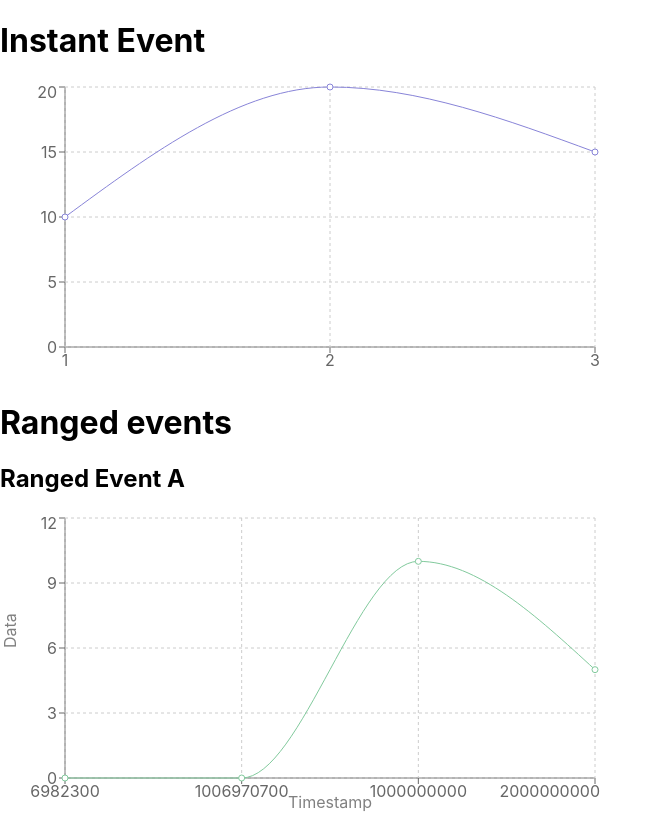
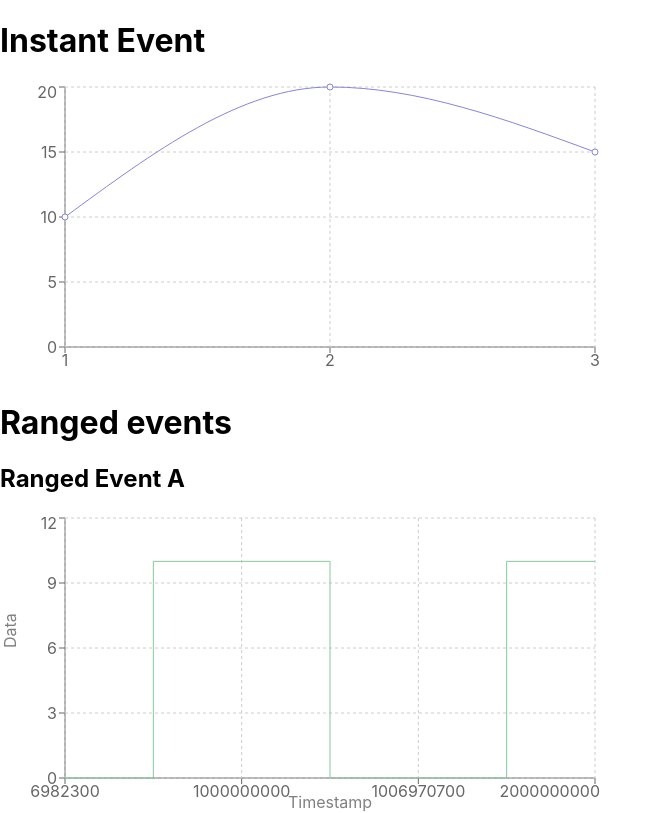
Before and after one commit to ICS-spring-2025/ICS-frontend-react, a React (Create React App) app: page / in a window 1280 px wide. Shown: the top 813 px of the page, without its empty margins (0-661 px from the left). Built offline with nearby package versions, Linux system fonts and the light colour scheme.

Commit message:
Make ranged event look like discrete signal

```diff
--- a/src/components/RangedEventChart.tsx
+++ b/src/components/RangedEventChart.tsx
@@ -1,12 +1,14 @@
 import React from 'react';
-import {LineChart, Line, XAxis, YAxis, Tooltip, CartesianGrid, Label} from 'recharts';
+import {LineChart, Line, XAxis, YAxis, Tooltip, CartesianGrid, Label, ReferenceLine} from 'recharts';
 import {RangedEvent} from "../data/event";
 
 const RangedEventChart: React.FC<{ event: RangedEvent }> = ({ event }) => {
     const data = event.records.flatMap(record => [
         { timestamp: record.timestamp, data: record.data, name: event.name },
-        { timestamp: record.end_timestamp, data: record.end_data, name: record.end_event_name }
+        { timestamp: record.end_timestamp, data: record.data, name: event.name }
     ]);
+
+    data.sort((a, b) => a.timestamp - b.timestamp);
 
     return (
         <div>
@@ -20,7 +22,7 @@ const RangedEventChart: React.FC<{ event: RangedEvent }> = ({ event }) => {
                 </YAxis>
                 <Tooltip formatter={(value: any, name: any) => [`${value}`, `${name}`]} />
                 <CartesianGrid strokeDasharray="3 3" />
-                <Line type="monotone" dataKey="data" stroke="#82ca9d" />
+                <Line type="step" dataKey="data" stroke="#82ca9d" dot={false} />
             </LineChart>
         </div>
     );
```
Also changed, not shown: src/data/event.ts (+12 -12 lines).
